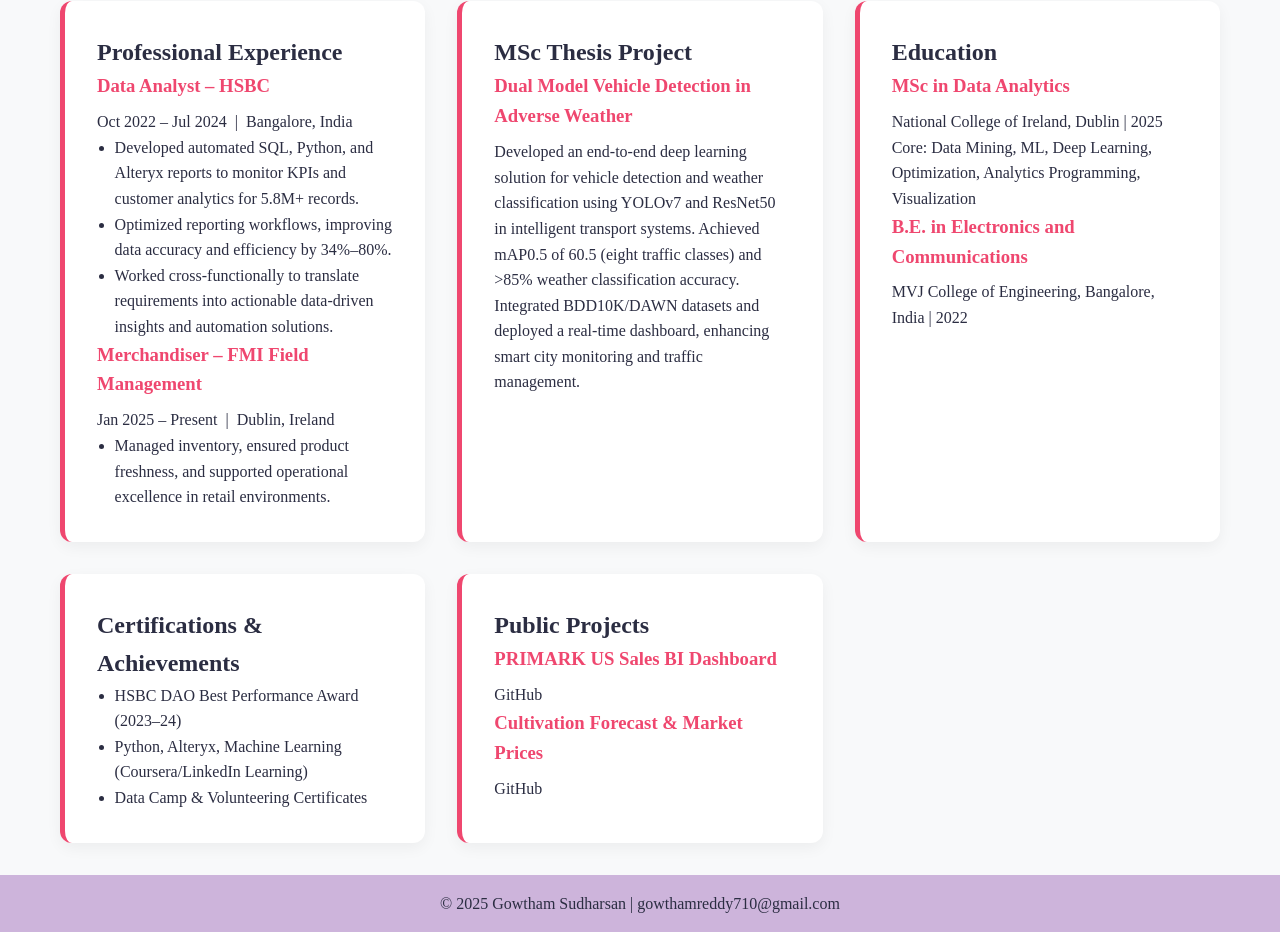
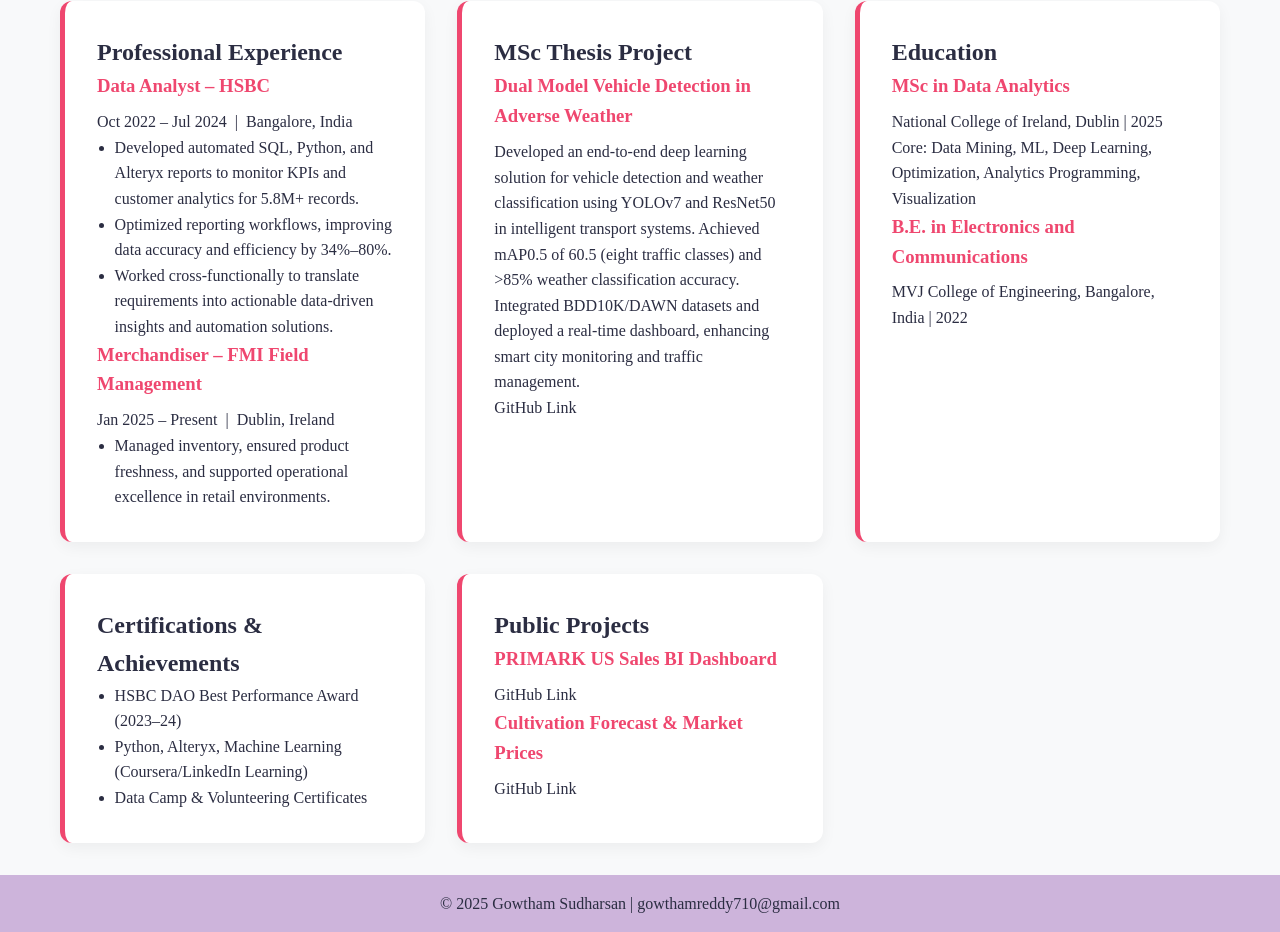
Before and after one commit to gowthamsudharsan/gowthamsudharsan.github.io, a plain HTML site: page index.html in a window 1280 px wide. Shown: the part 907-1839 px from the top of the page. Drawn offline with Linux system fonts and the light colour scheme.

Commit message:
Update index.html

```diff
--- a/index.html
+++ b/index.html
@@ -136,6 +136,8 @@
           <h3>Dual Model Vehicle Detection in Adverse Weather</h3>
           <p>
             Developed an end-to-end deep learning solution for vehicle detection and weather classification using YOLOv7 and ResNet50 in intelligent transport systems. Achieved mAP0.5 of 60.5 (eight traffic classes) and >85% weather classification accuracy. Integrated BDD10K/DAWN datasets and deployed a real-time dashboard, enhancing smart city monitoring and traffic management.
+            <br>
+            <a href="https://github.com/gowthamsudharsan/Vehicle-Detection-using-dual-model-Yolov7-and-ResNet50" target="_blank">GitHub Link</a>
           </p>
         </div>
       </div>
@@ -170,11 +172,11 @@
         <h2>Public Projects</h2>
         <div class="project-card">
           <h3>PRIMARK US Sales BI Dashboard</h3>
-          <a href="https://github.com/gowthamsudharsan/PRIMARK_US_SALES_PREDICTION_USING_BI" target="_blank">GitHub</a>
+          <a href="https://github.com/gowthamsudharsan/PRIMARK_US_SALES_PREDICTION_USING_BI" target="_blank">GitHub Link</a>
         </div>
         <div class="project-card">
           <h3>Cultivation Forecast & Market Prices</h3>
-          <a href="https://github.com/gowthamsudharsan/Impact-of-Weather-on-Crop-Production-and-Market-price" target="_blank">GitHub</a>
+          <a href="https://github.com/gowthamsudharsan/Impact-of-Weather-on-Crop-Production-and-Market-price" target="_blank">GitHub Link</a>
         </div>
       </div>
 
```
